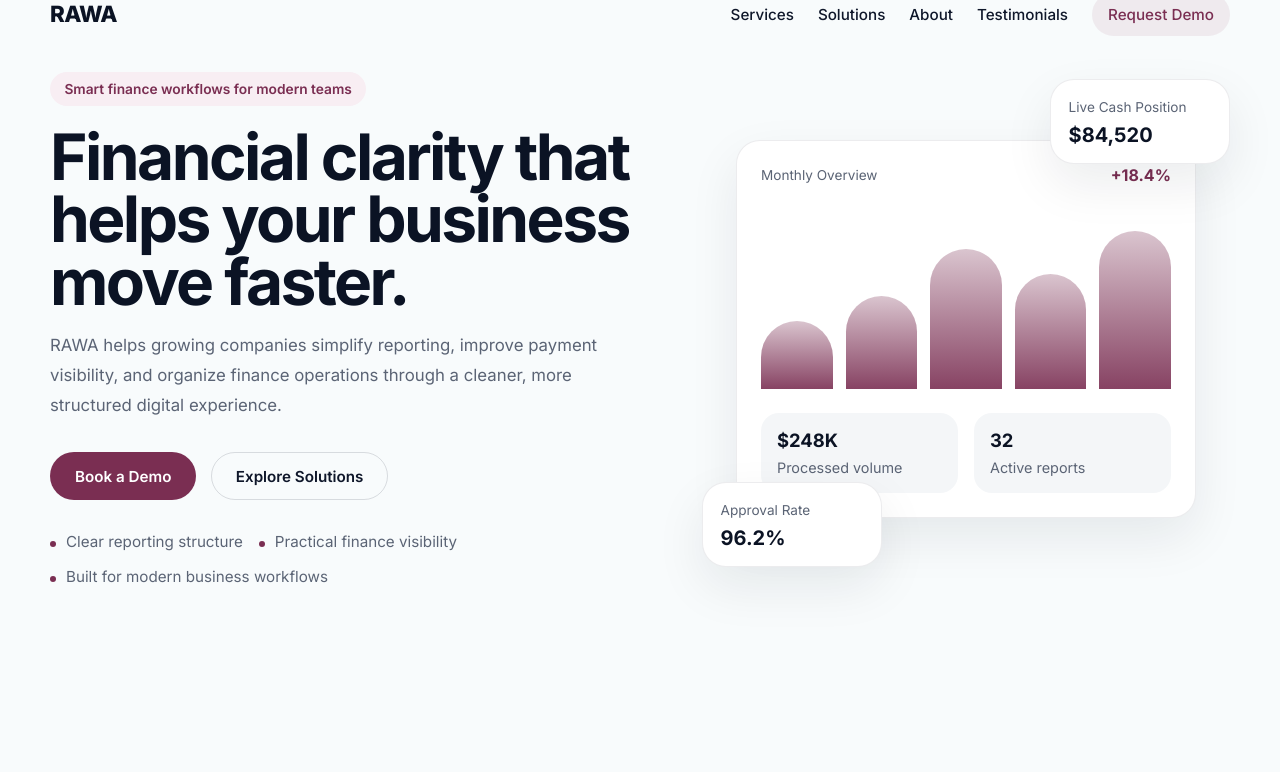
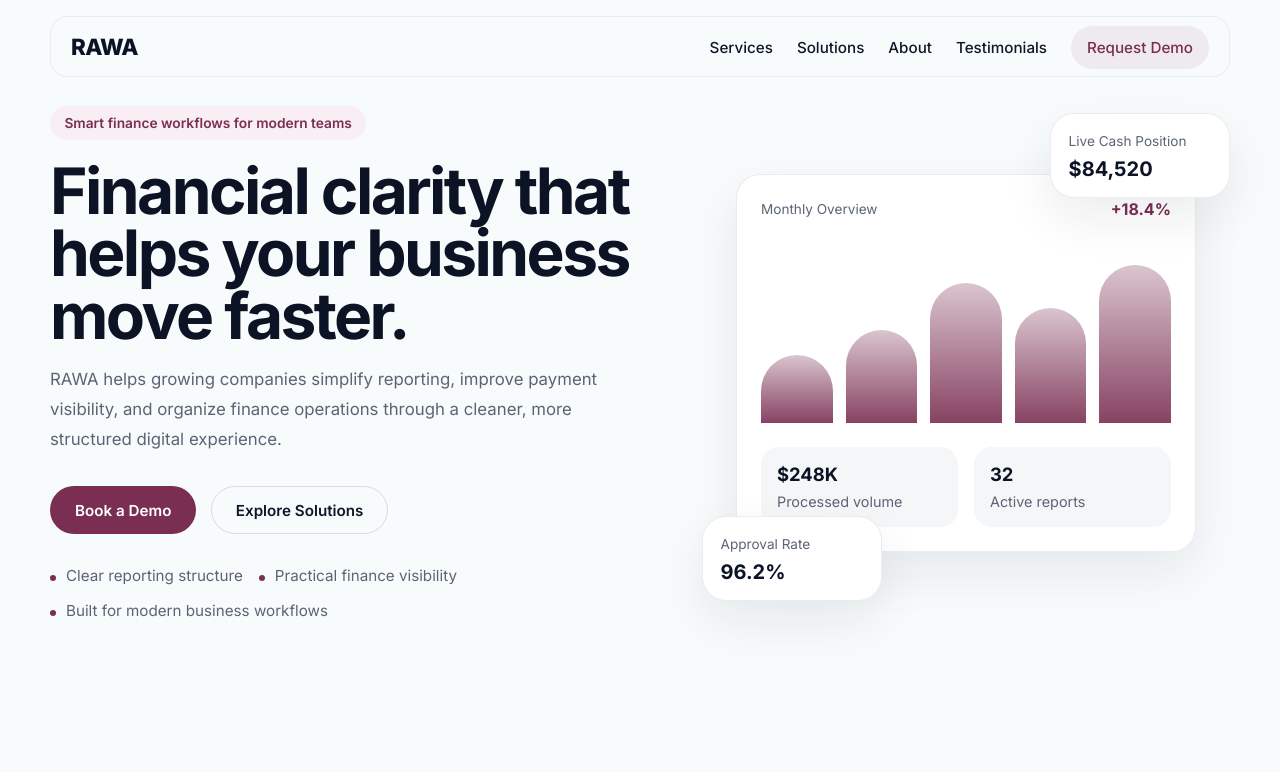
Before and after one commit to Eissa2123/RAWA-Concept-Landing-Page, a plain HTML site: page index.html in a window 1280 px wide. Shown: the top 772 px of the page. Drawn offline with Linux system fonts and the light colour scheme.

Commit message:
Fix header structure and sticky navbar

```diff
--- a/assets/scss/style.scss
+++ b/assets/scss/style.scss
@@ -181,13 +181,11 @@ ul {
 ========================================= */
 .site-header {
   position: sticky;
-  top: 0;
+  top: 16px;
   z-index: 100;
-  padding: 1.25rem 0;
-  background: rgba(248, 251, 252, 0.88);
-  backdrop-filter: blur(14px);
-  -webkit-backdrop-filter: blur(14px);
-  border-bottom: 1px solid rgba(15, 23, 42, 0.06);
+  padding: 0;
+  background: transparent;
+  border-bottom: none;
 }
 
 .site-header__inner {
@@ -195,6 +193,12 @@ ul {
   align-items: center;
   justify-content: space-between;
   gap: 1rem;
+  padding: 1rem 1.25rem;
+  border-radius: 18px;
+  background: rgba(248, 251, 252, 0.88);
+  backdrop-filter: blur(14px);
+  -webkit-backdrop-filter: blur(14px);
+  border: 1px solid rgba(15, 23, 42, 0.06);
 }
 
 .site-logo {
--- a/index.html
+++ b/index.html
@@ -23,6 +23,7 @@
     <!-- ===== Page Wrapper ===== -->
     <div class="site-wrapper">
         <!-- ===== Header / Main Navigation ===== -->
+        <header class="site-header">
             <div class="container">
                 <div class="site-header__inner">
                     <!-- Brand -->
@@ -69,7 +70,8 @@
 
                             <p class="hero-text">
                                 RAWA helps growing companies simplify reporting, improve payment visibility,
-                                and organize finance operations through a cleaner, more structured digital experience.
+                                and organize finance operations through a cleaner, more structured digital
+                                experience.
                             </p>
 
                             <div class="hero-actions">
@@ -198,13 +200,15 @@
 
                                 <div class="solution-item">
                                     <strong>Practical team usability</strong>
-                                    <span>Give teams a cleaner interface that is easier to read, use, and maintain over
+                                    <span>Give teams a cleaner interface that is easier to read, use, and maintain
+                                        over
                                         time.</span>
                                 </div>
 
                                 <div class="solution-item">
                                     <strong>Scalable internal workflows</strong>
-                                    <span>Support business growth with a more organized operational structure from day
+                                    <span>Support business growth with a more organized operational structure from
+                                        day
                                         one.</span>
                                 </div>
                             </div>
```
Also changed, not shown: assets/css/style.css. Lines whose indentation alone changed are shown as unchanged.
